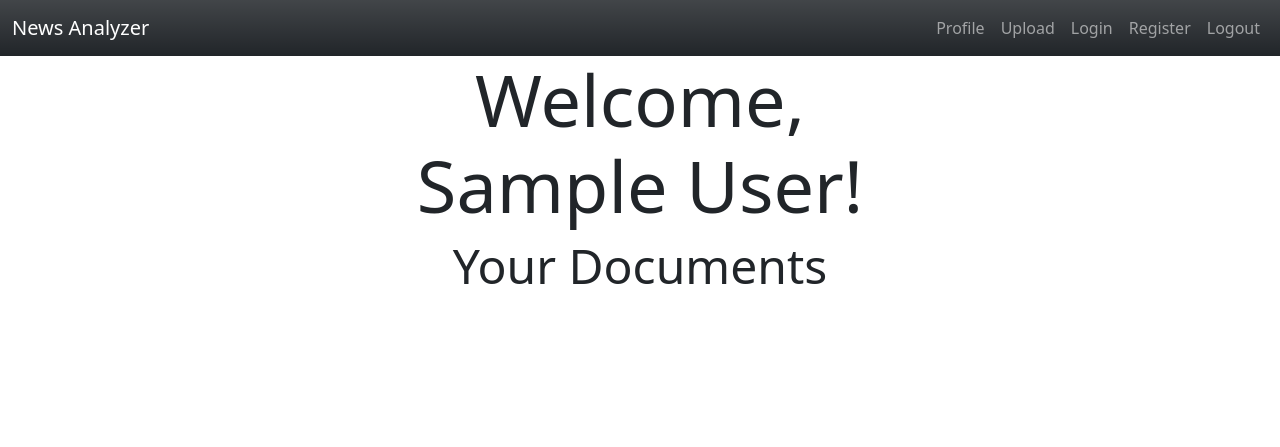
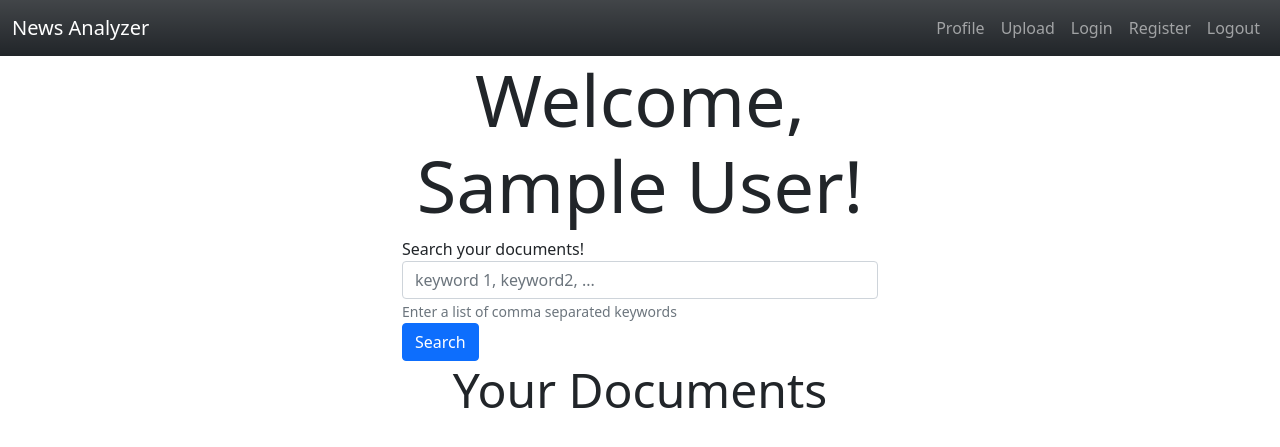
Before and after one commit to benleone90/EC500_News_Analyzer, a Flask app: page /profile in a window 1280 px wide. Shown: the top 447 px of the page. Run offline with Flask 2, Linux system fonts and the light colour scheme; the visitor is signed in with stand-in values (Sample User, id 1); data comes from the database, SQL or seed files in the repository; data that the repository does not hold is empty.

Commit message:
Added basic HTML for search result display

```diff
--- a/app/main.py
+++ b/app/main.py
@@ -5,6 +5,7 @@ from flask import Blueprint, render_template, request, flash, redirect, url_for
 from flask_login import login_required, current_user
 from docIngester.src import fileuploader as fu
 from reportGenerator import generator as gen
+from docSearch import search as search
 from werkzeug.utils import secure_filename
 import os
 import pathlib
@@ -38,6 +39,19 @@ def profile():
     for element in elements:
         docs.append(element.get("Name"))
     return render_template('profile.html', name=current_user.name, data=docs)
+
+@main.route('/search', methods=['POST'])
+@login_required
+def keySearch():
+    keywords = request.form.get('keywords')  # Get keywords from form
+    if keywords is None or keywords == '':
+        flash('Please enter search terms as a list of comma separated keywords')
+        return redirect(url_for('main.profile'))
+    keywords = keywords.split(',')  # Split keywords by comma separator
+    results = search.runSearch(current_user.email, keywords)  # Retrieve results from entity analysis
+    keystring = ', '.join([str(kword) for kword in keywords])  # Generate keyword string for display
+    return render_template('searchResults.html', keywords=keystring, results=results)
+
 
 
 @main.route('/upload')
--- a/app/templates/profile.html
+++ b/app/templates/profile.html
@@ -6,6 +6,14 @@
   {% endif %} {% endwith %}
 <div class="container mx-auto" style="width: 500px">
   <h1 class="display-2 text-center">Welcome, {{ name }}!</h1>
+  <form action="/search" method="POST">
+  <div class="form-group">
+    <label for="searchBox">Search your documents!</label>
+    <input type="text" class="form-control" id="searchBox" name="keywords" aria-describedby="searchHelp" placeholder="keyword 1, keyword2, ...">
+    <small id="searchHelp" class="form-text text-muted">Enter a list of comma separated keywords </small>
+  </div>
+  <button type="submit" class="btn btn-primary">Search</button>
+</form>
   <h1 class="display-5 text-center">Your Documents</h1>
   {% for item in data %}
   <div class="card mb-3">
--- a/docSearch/search.py
+++ b/docSearch/search.py
@@ -26,7 +26,7 @@ def searchHelper(doc, keywords, finishQ):
         finishQ.put(ret)  # Otherwise add the item to the Queue
 
 
-def search(username, *args):
+def runSearch(username, args):
     ret = []  # initialize return list
 
     if args is None or args == '':
```
Also changed, not shown: app/templates/searchResults.html (added, +15 -0 lines).
